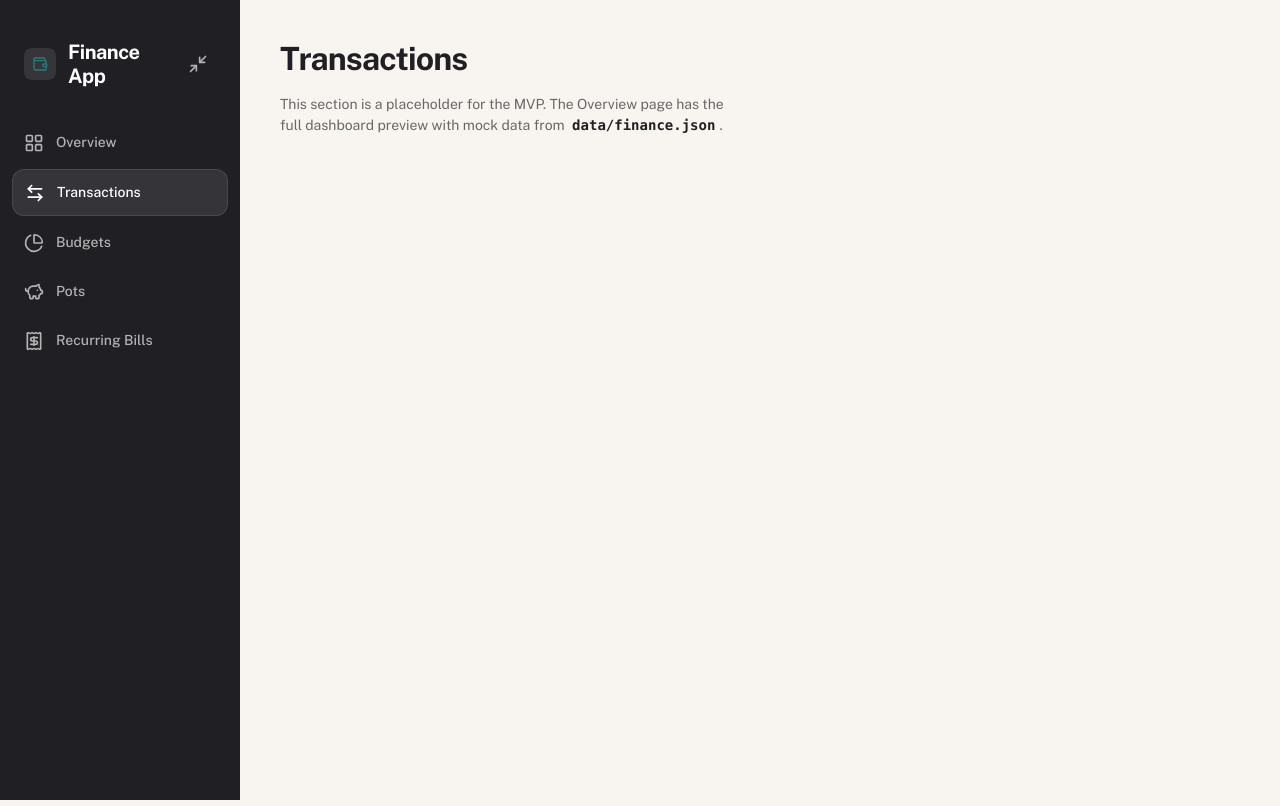
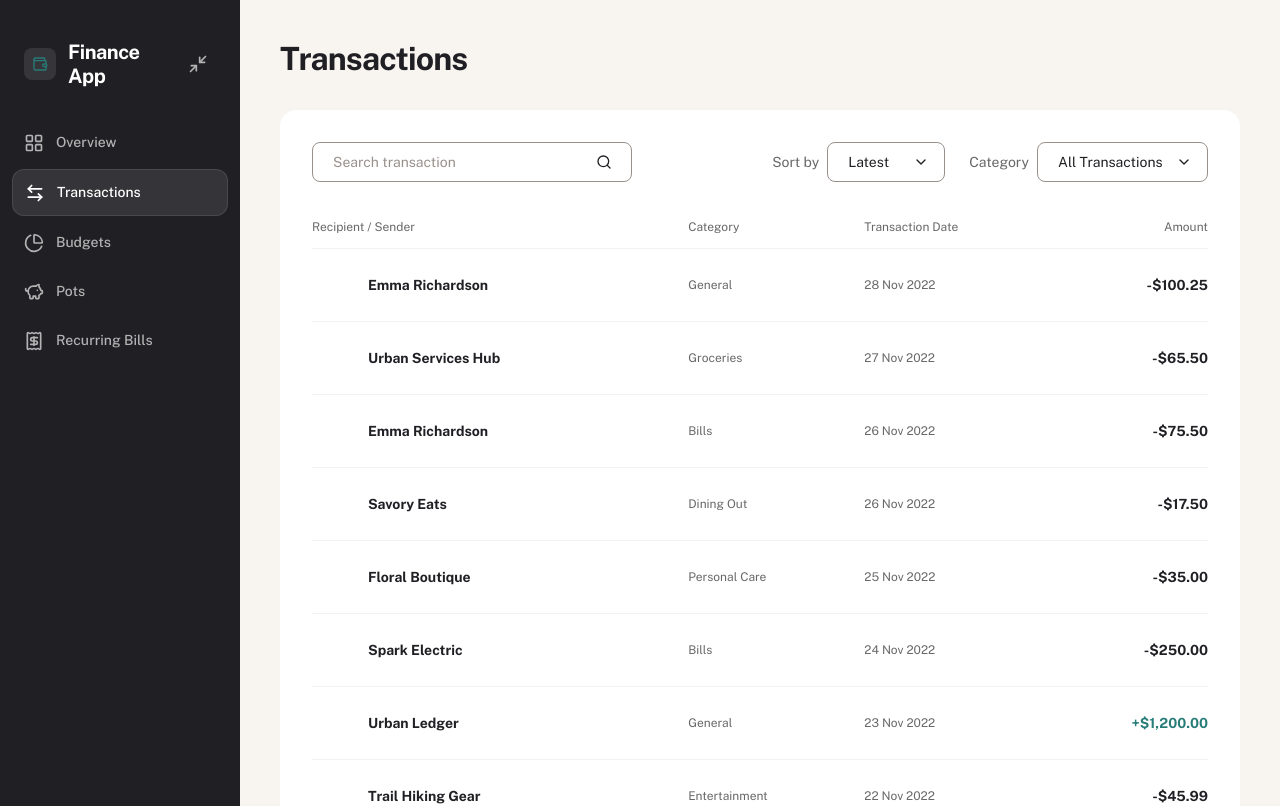
Before and after one commit to joshjonesDEMO/Finance_Dashboard, a Next.js app: page /transactions in a window 1280 px wide. Shown: the top 806 px of the page. Built offline with nearby package versions, Linux system fonts and the light colour scheme.

Commit message:
JOSH-4: Transactions view and page (T5-T6)
Co-authored-by: joshjonesDEMO <joshjonesDEMO@users.noreply.github.com>

```diff
--- a/app/transactions/page.tsx
+++ b/app/transactions/page.tsx
@@ -1,5 +1,18 @@
-import { PlaceholderPage } from "@/components/shell/PlaceholderPage";
+import { Card } from "@/components/ui/Card";
+import { TransactionsView } from "@/components/transactions/TransactionsView";
+import { getFinanceData } from "@/lib/data";
 
 export default function TransactionsPage() {
-  return <PlaceholderPage title="Transactions" />;
+  const { transactions } = getFinanceData();
+
+  return (
+    <main className="min-h-0 flex-1 px-4 pb-16 pt-10 sm:px-10">
+      <h1 className="text-preset-1 font-bold tracking-tight text-grey-900">
+        Transactions
+      </h1>
+      <Card className="mt-8 sm:px-8 sm:py-8">
+        <TransactionsView transactions={transactions} />
+      </Card>
+    </main>
+  );
 }
--- /dev/null
+++ b/components/transactions/TransactionsView.tsx
@@ -0,0 +1,187 @@
+"use client";
+
+import { useMemo, useState } from "react";
+import { ChevronDown, Search } from "lucide-react";
+import { Pagination } from "@/components/transactions/Pagination";
+import { TransactionAvatar } from "@/components/transactions/TransactionAvatar";
+import { formatSignedAmount, formatTransactionDate } from "@/lib/format";
+import {
+  ALL_CATEGORIES,
+  SORT_OPTIONS,
+  filterTransactions,
+  getCategories,
+  paginate,
+  sortTransactions,
+  type SortOption,
+} from "@/lib/transactions";
+import type { Transaction } from "@/lib/types";
+
+type TransactionsViewProps = {
+  transactions: Transaction[];
+};
+
+const fieldClass =
+  "h-10 rounded-lg border border-beige-500 bg-white text-preset-4 text-grey-900 outline-none focus-visible:border-grey-900";
+
+type SelectProps = {
+  id: string;
+  label: string;
+  value: string;
+  options: readonly string[];
+  onChange: (value: string) => void;
+};
+
+function LabelledSelect({ id, label, value, options, onChange }: SelectProps) {
+  return (
+    <div className="flex items-center gap-2">
+      <label htmlFor={id} className="text-preset-4 text-grey-500 whitespace-nowrap">
+        {label}
+      </label>
+      <div className="relative">
+        <select
+          id={id}
+          value={value}
+          onChange={(e) => onChange(e.target.value)}
+          className={`${fieldClass} appearance-none py-0 pl-5 pr-11`}
+        >
+          {options.map((o) => (
+            <option key={o} value={o}>
+              {o}
+            </option>
+          ))}
+        </select>
+        <ChevronDown
+          className="pointer-events-none absolute right-4 top-1/2 size-4 -translate-y-1/2 text-grey-900"
+          aria-hidden
+        />
+      </div>
+    </div>
+  );
+}
+
+export function TransactionsView({ transactions }: TransactionsViewProps) {
+  const [query, setQuery] = useState("");
+  const [sort, setSort] = useState<SortOption>("Latest");
+  const [category, setCategory] = useState(ALL_CATEGORIES);
+  const [page, setPage] = useState(1);
+
+  const categories = useMemo(
+    () => [ALL_CATEGORIES, ...getCategories(transactions)],
+    [transactions],
+  );
+  const visible = useMemo(
+    () => sortTransactions(filterTransactions(transactions, query, category), sort),
+    [transactions, query, category, sort],
+  );
+  const current = paginate(visible, page);
+
+  return (
+    <div className="flex flex-col gap-6">
+      <div className="flex flex-wrap items-center justify-between gap-4">
+        <div className="relative w-full sm:w-80">
+          <label htmlFor="transactions-search" className="sr-only">
+            Search transaction
+          </label>
+          <input
+            id="transactions-search"
+            type="search"
+            placeholder="Search transaction"
+            value={query}
+            onChange={(e) => {
+              setQuery(e.target.value);
+              setPage(1);
+            }}
+            className={`${fieldClass} w-full py-0 pl-5 pr-12 placeholder:text-beige-500`}
+          />
+          <Search
+            className="pointer-events-none absolute right-5 top-1/2 size-4 -translate-y-1/2 text-grey-900"
+            aria-hidden
+          />
+        </div>
+        <div className="flex flex-wrap items-center gap-6">
+          <LabelledSelect
+            id="transactions-sort"
+            label="Sort by"
+            value={sort}
+            options={SORT_OPTIONS}
+            onChange={(value) => {
+              setSort(value as SortOption);
+              setPage(1);
+            }}
+          />
+          <LabelledSelect
+            id="transactions-category"
+            label="Category"
+            value={category}
+            options={categories}
+            onChange={(value) => {
+              setCategory(value);
+              setPage(1);
+            }}
+          />
+        </div>
+      </div>
+
+      {current.items.length === 0 ? (
+        <p className="py-10 text-center text-preset-4 text-grey-500">No transactions found.</p>
+      ) : (
+        <>
+          <table className="w-full border-collapse">
+            <thead>
+              <tr className="border-b border-grey-100 text-left text-preset-5 text-grey-500">
+                <th scope="col" className="py-3 pr-4 font-normal">
+                  Recipient / Sender
+                </th>
+                <th scope="col" className="hidden py-3 pr-4 font-normal md:table-cell">
+                  Category
+                </th>
+                <th scope="col" className="hidden py-3 pr-4 font-normal md:table-cell">
+                  Transaction Date
+                </th>
+                <th scope="col" className="py-3 text-right font-normal">
+                  Amount
+                </th>
+              </tr>
+            </thead>
+            <tbody>
+              {current.items.map((tx, i) => (
+                <tr
+                  key={`${tx.name}-${tx.date}-${i}`}
+                  className="border-b border-grey-100 last:border-b-0"
+                >
+                  <td className="py-4 pr-4">
+                    <div className="flex items-center gap-4">
+                      <TransactionAvatar tx={tx} />
+                      <div className="min-w-0">
+                        <p className="truncate text-preset-4-bold text-grey-900">{tx.name}</p>
+                        <p className="mt-1 text-preset-5 text-grey-500 md:hidden">
+                          {tx.category} • {formatTransactionDate(tx.date)}
+                        </p>
+                      </div>
+                    </div>
+                  </td>
+                  <td className="hidden py-4 pr-4 text-preset-5 text-grey-500 md:table-cell">
+                    {tx.category}
+                  </td>
+                  <td className="hidden py-4 pr-4 text-preset-5 text-grey-500 md:table-cell">
+                    {formatTransactionDate(tx.date)}
+                  </td>
+                  <td className="py-4 text-right">
+                    <span
+                      className={`text-preset-4-bold whitespace-nowrap ${
+                        tx.amount >= 0 ? "text-secondary-green" : "text-grey-900"
+                      }`}
+                    >
+                      {formatSignedAmount(tx.amount)}
+                    </span>
+                  </td>
+                </tr>
+              ))}
+            </tbody>
+          </table>
+          <Pagination page={current.page} pageCount={current.pageCount} onPageChange={setPage} />
+        </>
+      )}
+    </div>
+  );
+}
--- a/specs/JOSH-4-transactions-page/tasks.md
+++ b/specs/JOSH-4-transactions-page/tasks.md
@@ -27,12 +27,12 @@ Each task is test first: write or extend its tests, watch them fail, implement,
   - Covers: FR-013, FR-014, NFR-002
   - Depends on: none
   - Verify: `npx vitest run tests/components/Pagination.test.tsx`
-- [ ] **T5. `TransactionsView` client component**
+- [x] **T5. `TransactionsView` client component**
   - Files: `components/transactions/TransactionsView.tsx`, `tests/components/TransactionsView.test.tsx`
   - Covers: FR-002–FR-016, NFR-001–NFR-003
   - Depends on: T1–T4
   - Verify: `npx vitest run tests/components/TransactionsView.test.tsx`
-- [ ] **T6. Wire the page**
+- [x] **T6. Wire the page**
   - Files: `app/transactions/page.tsx`
   - Covers: FR-001, FR-002
   - Depends on: T5
```
Also changed, not shown: 1 other file (tests, documents, lock files or other folders).
